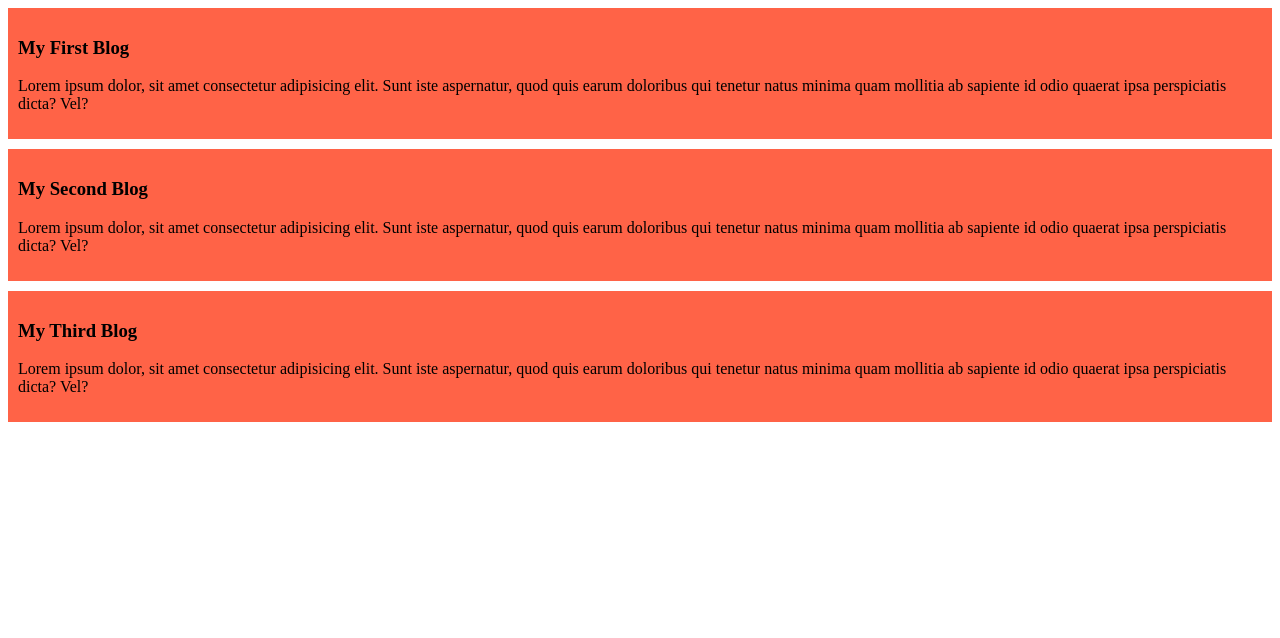
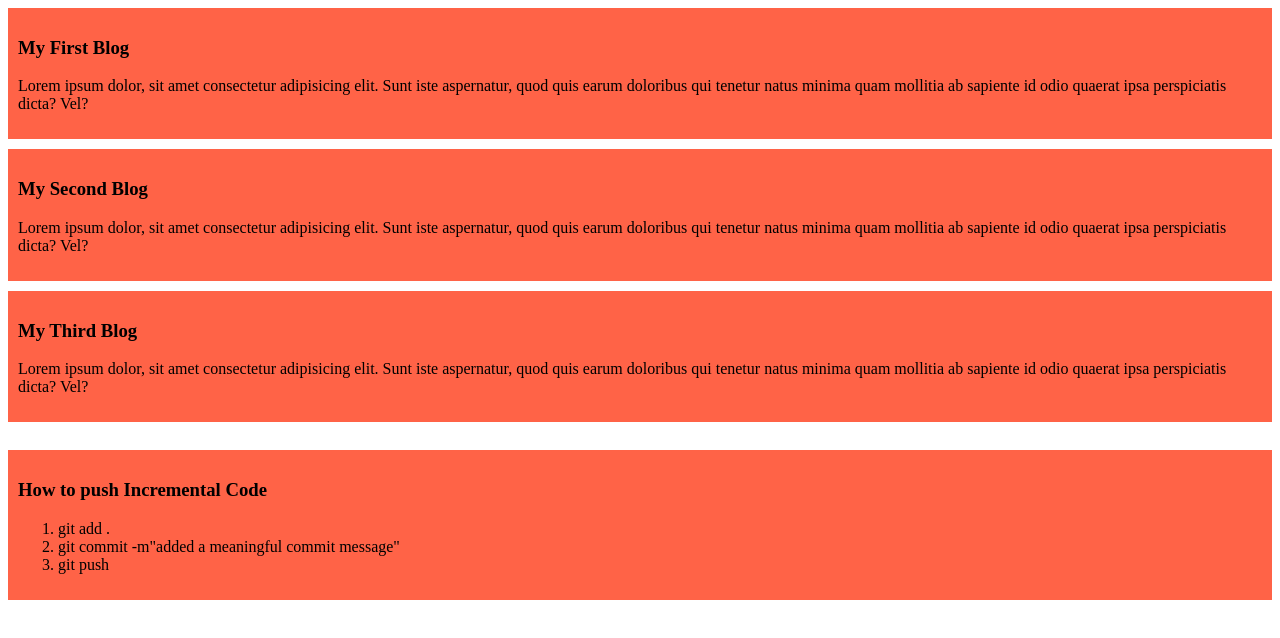
Before and after one commit to 0444Sajib/my-simple-website, a plain HTML site: page index.html in a window 1280 px wide. Drawn offline with Linux system fonts and the light colour scheme.

Commit message:
My Incremental Order List

```diff
--- a/index.html
+++ b/index.html
@@ -1,23 +1,43 @@
 <!DOCTYPE html>
 <html lang="en">
+
 <head>
     <meta charset="UTF-8">
     <meta name="viewport" content="width=device-width, initial-scale=1.0">
     <title>My Simple Website</title>
     <link rel="stylesheet" href="styles/blog.css">
 </head>
+
 <body>
     <div>
-    <h3>My First Blog</h3>
-   <p>Lorem ipsum dolor, sit amet consectetur adipisicing elit. Sunt iste aspernatur, quod quis earum doloribus qui tenetur natus minima quam mollitia ab sapiente id odio quaerat ipsa perspiciatis dicta? Vel?</p></div>
+        <h3>My First Blog</h3>
+        <p>Lorem ipsum dolor, sit amet consectetur adipisicing elit. Sunt iste aspernatur, quod quis earum doloribus qui
+            tenetur natus minima quam mollitia ab sapiente id odio quaerat ipsa perspiciatis dicta? Vel?</p>
+    </div>
 
     <div>
-    <h3>My Second Blog</h3>
-   <p>Lorem ipsum dolor, sit amet consectetur adipisicing elit. Sunt iste aspernatur, quod quis earum doloribus qui tenetur natus minima quam mollitia ab sapiente id odio quaerat ipsa perspiciatis dicta? Vel?</p></div>
+        <h3>My Second Blog</h3>
+        <p>Lorem ipsum dolor, sit amet consectetur adipisicing elit. Sunt iste aspernatur, quod quis earum doloribus qui
+            tenetur natus minima quam mollitia ab sapiente id odio quaerat ipsa perspiciatis dicta? Vel?</p>
+    </div>
 
     <div>
-    <h3>My Third Blog</h3>
-   <p>Lorem ipsum dolor, sit amet consectetur adipisicing elit. Sunt iste aspernatur, quod quis earum doloribus qui tenetur natus minima quam mollitia ab sapiente id odio quaerat ipsa perspiciatis dicta? Vel?</p></div>
+        <h3>My Third Blog</h3>
+        <p>Lorem ipsum dolor, sit amet consectetur adipisicing elit. Sunt iste aspernatur, quod quis earum doloribus qui
+            tenetur natus minima quam mollitia ab sapiente id odio quaerat ipsa perspiciatis dicta? Vel?</p>
+    </div>
+    <br>
 
+    <div>
+        <h3>How to push Incremental Code</h3>
+    <ol>
+        <li>git add .</li>
+        <li>git commit -m"added a meaningful commit message"</li>
+        <li>git push</li>
+    </ol>
+
+
+    </div>
 </body>
+
 </html>
```
